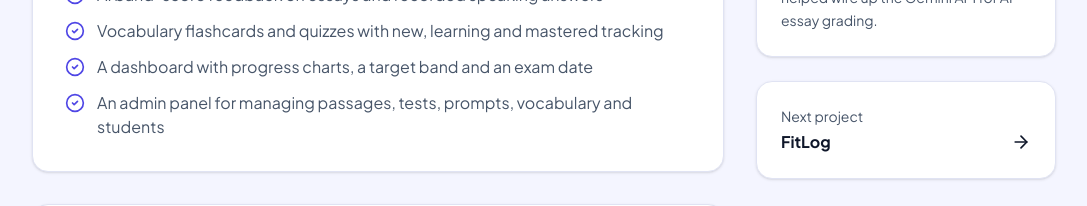
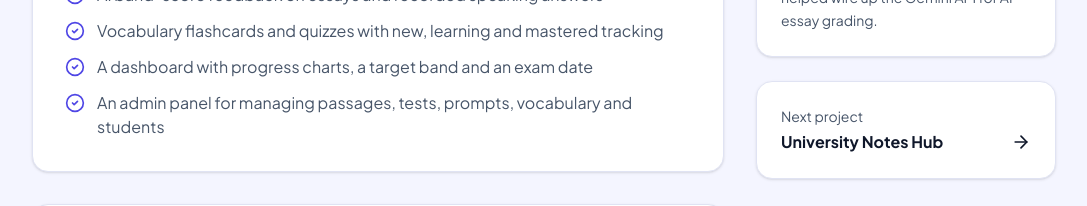
Before and after one commit to TarekAhmed353/Portfolio, a Next.js app: page /projects/bandup in a window 1280 px wide. Shown: the part 1620-1826 px from the top of the page, without its empty margins (96-1183 px from the left). Built offline with nearby package versions, Linux system fonts and the light colour scheme.

Commit message:
feat: add University Notes Hub as a featured project

```diff
--- a/src/data/projects.ts
+++ b/src/data/projects.ts
@@ -86,6 +86,49 @@ export const projects: Project[] = [
       "Study plans that adapt to each student's weakest module.",
       "Pronunciation feedback for the speaking module.",
       "Moving to paid hosting to remove the sign-up limit and the slow first load.",
+    ],
+  },
+  {
+    slug: "university-notes-hub",
+    featured: true,
+    name: "University Notes Hub",
+    tagline: "A note-sharing platform for university students",
+    image: "/projects/university-notes-hub.png",
+    description:
+      "A note-sharing platform for university students, built as a team project with Ishmam Hussain. Students browse notes by department and course, upload their own lecture notes, slides and exam prep, and download what others have shared. Every upload goes through admin moderation before it appears, and a Rising Stars leaderboard recognises the students with the most approved notes.",
+    techStack: [
+      "Node.js",
+      "Express",
+      "Supabase (PostgreSQL)",
+      "Supabase Auth",
+      "JavaScript",
+      "HTML & CSS",
+      "Multer",
+      "Vercel",
+    ],
+    features: [
+      "Notes organised by department and course, such as CSE, EEE, BBA and MATH",
+      "Uploads for PDFs, DOCX files and slides, with file previews and downloads",
+      "Admin moderation, with every note marked pending, approved or rejected",
+      "A Rising Stars leaderboard ranking the top contributors",
+      "Email verification on sign-up and a separate admin role",
+    ],
+    liveUrl: "https://university-notes-hub.vercel.app",
+    repoUrl: "https://github.com/IshmamHussain/University-Notes-Hub",
+    myRole:
+      "Collaborator, focused on the frontend. I redesigned the login, register and dashboard pages, reworked the theme and the mobile and tablet layout, and fixed several UI bugs, including the login screen flashing on every refresh.",
+    challenges: [
+      "Refreshing the page briefly showed the login screen before the app knew you were signed in, and it always dropped you back on the dashboard. I hid every page until the login check finishes and moved navigation to hash routes like #dashboard, so a refresh now lands on the exact department or course you were viewing.",
+      "After one redesign, some cards stayed completely invisible. Their entrance animations pointed to keyframes (slideUpFade, slideDown and slideUp) that no longer existed, so they never faded in from zero opacity. Restoring the keyframes brought them back.",
+      "Setting the body font on every element broke the Font Awesome icons, which need their own icon font. Applying the font to the body and letting everything else inherit it fixed the icons without changing the text.",
+      "The whole interface lives in a single HTML file with vanilla JavaScript, so each redesign had to change how every page looks without breaking the page-switching logic around it.",
+      "Vercel's serverless functions limit how large a request can be, so big files are uploaded straight from the browser to Supabase Storage instead of passing through the server.",
+    ],
+    improvements: [
+      "Ratings and comments on notes, so the most useful ones rise to the top.",
+      "Notifications when an uploaded note is approved or when new notes arrive in a course you follow.",
+      "A light theme alongside the current dark one.",
+      "Support for more universities, each with its own departments and courses.",
     ],
   },
   {
```
Also changed, not shown: public/projects/university-notes-hub.png (added), 1 other file (tests, documents, lock files or other folders).
